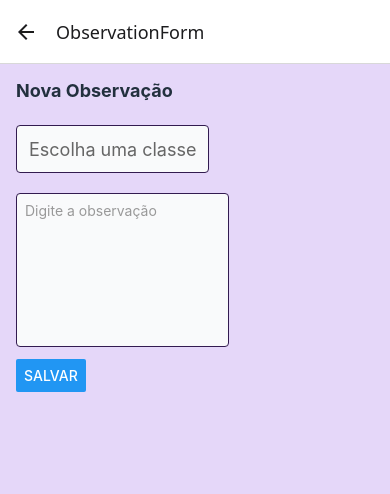
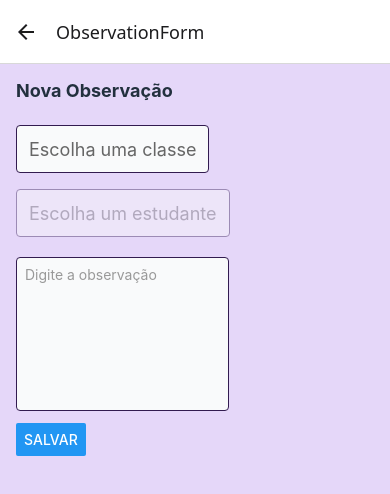
Before and after one commit to gabrielmaxgb/AgendaEduTodoApp, a React Native app: screen /ObservationForm in a window 390 px wide. Shown: the top 494 px of the page. Built offline with nearby package versions, Linux system fonts and the light colour scheme; data requests are answered from the project's data file.

Commit message:
++ Refactor

```diff
--- a/src/components/common/select/Select.tsx
+++ b/src/components/common/select/Select.tsx
@@ -15,13 +15,16 @@ interface SelectProps {
   disabled?: boolean;
 }
 
-export default function Select({
-  placeholder = 'Selecione uma opção',
-  value,
-  options,
-  onSelect,
-  disabled = false
-}: SelectProps) {
+export default function Select(props: SelectProps) {
+
+  const {
+    placeholder = 'Selecione uma opção',
+    value,
+    options,
+    onSelect,
+    disabled = false
+  } = props;
+
   const [isVisible, setIsVisible] = useState(false);
 
   const selectedOption = options.find(option => option.value === value);
--- a/src/components/common/select/styled.tsx
+++ b/src/components/common/select/styled.tsx
@@ -1,6 +1,10 @@
 import styled from "styled-components/native";
 
-export const SelectContainer = styled.TouchableOpacity`
+interface SelectContainerProps {
+  disabled?: boolean;
+}
+
+export const SelectContainer = styled.TouchableOpacity<SelectContainerProps>`
   border-width: 1px;
   border-color: ${({ theme }) => theme.colors.primary || '#ccc'};
   border-radius: 4px;
@@ -9,6 +13,7 @@ export const SelectContainer = styled.TouchableOpacity`
   min-height: 48px;
   justify-content: center;
   margin-vertical: 8px;
+  opacity: ${({ disabled }) => (disabled ? 0.4 : 1)};
 `;
 
 export const SelectText = styled.Text`
--- a/src/queries/observations.ts
+++ b/src/queries/observations.ts
@@ -12,13 +12,11 @@ export const useObservationList = () => {
   });
 };
 
-export const useObservationById = (id: TObservation['id'], options = {}) => {
+export const useObservationById = (id?: string, options = {}) => {
   return useQuery<TObservation>({
-    queryKey: ['observations', id],
-    queryFn: async () => {
-      const res = await api.get<TObservation>(`/observations/${id}`);
-      return res.data;
-    },
+    queryKey: ['observation', id],
+    queryFn: () => api.get(`/observations/${id}`).then(res => res.data),
+    enabled: !!id,
     ...options,
   });
 };
--- a/src/screens/observationFormScreen/ObservationFormScreen.tsx
+++ b/src/screens/observationFormScreen/ObservationFormScreen.tsx
@@ -21,15 +21,22 @@ export default function ObservationFormScreen() {
   const route = useRoute<ObservationFormScreenRouteProp>();
   const observationId = route.params?.id;
   const theme = useTheme();
-  const [selectedClass, setSelectedClass] = useState<SelectOption>();
-  const [selectedStudent, setSelectedStudent] = useState<SelectOption>();
-  const { data: observation, isLoading } = useObservationById(observationId ?? '', {});
+  const { data: observation, isLoading } = useObservationById(observationId, {
+    enabled: !!observationId,
+  });
   const { mutate: createObservation, isPending: isCreatingObservation } = useCreateObservation();
   const { mutate: updateObservation, isPending: isUpdatingObservation } = useUpdateObservation();
   const { mutate: deleteObservation } = useDeleteObservation();
-  const [observationFields, setObservationFields] = useState({
+  const [observationFormFields, setObservationFields] = useState<{
+    text: string;
+    isFavorite: boolean;
+    selectedClass: SelectOption | undefined;
+    selectedStudent: SelectOption | undefined;
+  }>({
     text: '',
     isFavorite: false,
+    selectedClass: undefined,
+    selectedStudent: undefined,
   });
 
   useEffect(() => {
@@ -37,6 +44,14 @@ export default function ObservationFormScreen() {
       setObservationFields({
         text: observation.description || '',
         isFavorite: observation.isFavorite || false,
+        selectedClass: {
+          value: observation.student?.class?.id || '',
+          label: observation.student?.class?.name || '',
+        },
+        selectedStudent: {
+          value: observation.student?.id || '',
+          label: observation.student?.name || '',
+        }
       });
     }
   }, [observation]);
@@ -46,8 +61,8 @@ export default function ObservationFormScreen() {
       updateObservation(
         {
           ...observation,
-          description: observationFields.text,
-          isFavorite: observationFields.isFavorite,
+          description: observationFormFields.text,
+          isFavorite: observationFormFields.isFavorite,
         },
         {
           onSuccess: () => {
@@ -61,14 +76,14 @@ export default function ObservationFormScreen() {
       createObservation(
         {
           id: generateRandomId(),
-          description: observationFields.text,
+          description: observationFormFields.text,
           isFavorite: false,
           student: {
             id: generateRandomId(),
-            name: selectedStudent?.label || '',
+            name: observationFormFields.selectedStudent?.label || '',
             class: {
               id: generateRandomId(),
-              name: selectedClass?.label || '',
+              name: observationFormFields.selectedClass?.label || '',
             }
           }
         },
@@ -111,27 +126,34 @@ export default function ObservationFormScreen() {
         (!observationId) && (
           <>
           <ClassSelect
-              value={selectedClass?.value}
-              onSelect={setSelectedClass}
+            value={observationFormFields.selectedClass?.value}
+            onSelect={(selectedClass) => {
+              setObservationFields({
+                ...observationFormFields,
+                selectedClass,
+                selectedStudent: undefined,
+              });
+            }}
             placeholder="Escolha uma classe"
           />
-
-            {
-              selectedClass && (
           <StudentSelect
-                  value={selectedStudent?.value}
-                  onSelect={setSelectedStudent}
+            value={observationFormFields.selectedStudent?.value}
+            onSelect={(selectedStudent) => {
+              setObservationFields({
+                ...observationFormFields,
+                selectedStudent,
+              });
+            }}
+            disabled={!observationFormFields.selectedClass}
             placeholder="Escolha um estudante"
           />
-              )
-            }
           </>
         )
       }
 
       <StyledTextInput
-        value={observationFields.text}
-        onChangeText={text => setObservationFields({ ...observationFields, text })}
+        value={observationFormFields.text}
+        onChangeText={text => setObservationFields({ ...observationFormFields, text })}
         multiline
         numberOfLines={8}
         placeholder="Digite a observação"
@@ -140,7 +162,7 @@ export default function ObservationFormScreen() {
       {
         observationId &&
         <Button
-          title={observationFields.isFavorite ? 'Desfavoritar' : 'Favoritar'}
+          title={observationFormFields.isFavorite ? 'Desfavoritar' : 'Favoritar'}
           onPress={() => setObservationFields(fields => ({
             ...fields,
             isFavorite: !fields.isFavorite
@@ -150,7 +172,12 @@ export default function ObservationFormScreen() {
       {
         isCreatingObservation || isUpdatingObservation
           ? <ActivityIndicator />
-          : <Button title="Salvar" onPress={handleSave} />
+          : (
+
+
+              <Button title="Salvar" onPress={handleSave} />
+
+          )
       }
 
       {
```
Lines whose indentation alone changed are shown as unchanged.
